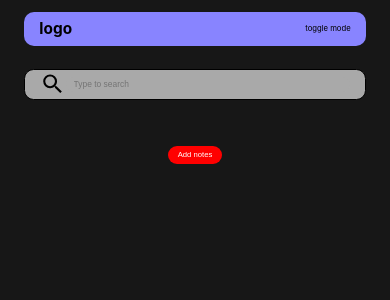
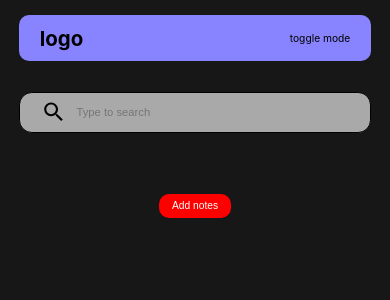
Before and after one commit to Susaksham/PinIT, a React (Create React App) app: page / in a window 390 px wide. Shown: the top 300 px of the page. Built offline with nearby package versions, Linux system fonts and the light colour scheme.

Commit message:
minor changes for responsiveness

```diff
--- a/src/components/NotesContainer/Note.module.css
+++ b/src/components/NotesContainer/Note.module.css
@@ -48,3 +48,19 @@
   display: flex;
   gap: 0.8rem;
 }
+@media (max-width: 400px) {
+  .wrapper {
+    width: 40rem !important;
+    height: 30rem;
+  }
+  .description {
+    width: 100%;
+    overflow-wrap: anywhere;
+    display: -webkit-box;
+    overflow: hidden;
+    position: relative;
+    -webkit-line-clamp: 7;
+    -webkit-box-orient: vertical;
+    overflow: hidden;
+  }
+}
--- a/src/components/UI/Container.module.css
+++ b/src/components/UI/Container.module.css
@@ -27,9 +27,9 @@
 }
 @media (max-width: 400px) {
   * {
-    font-size: 30%;
+    font-size: 40%;
   }
   .wrapper {
-    padding: 2.4rem 5rem;
+    padding: 2.4rem 3rem;
   }
 }
```
